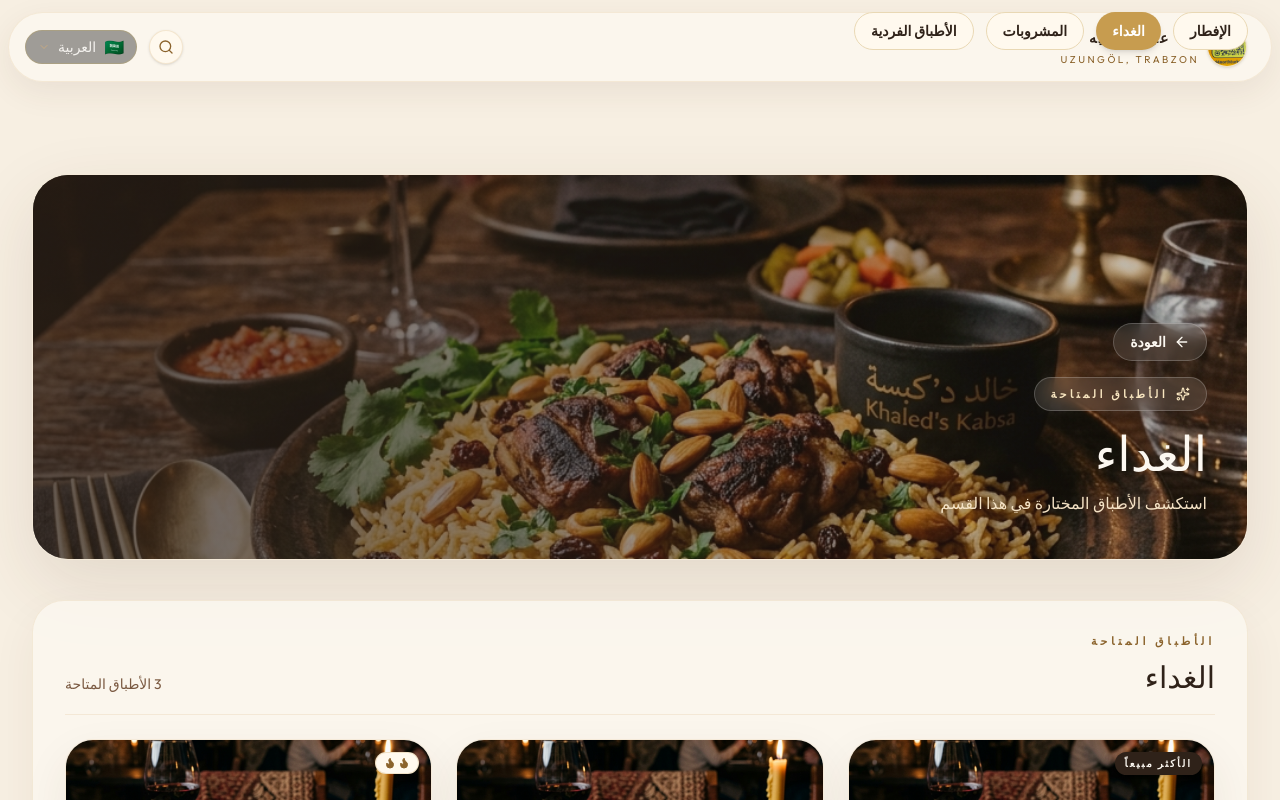
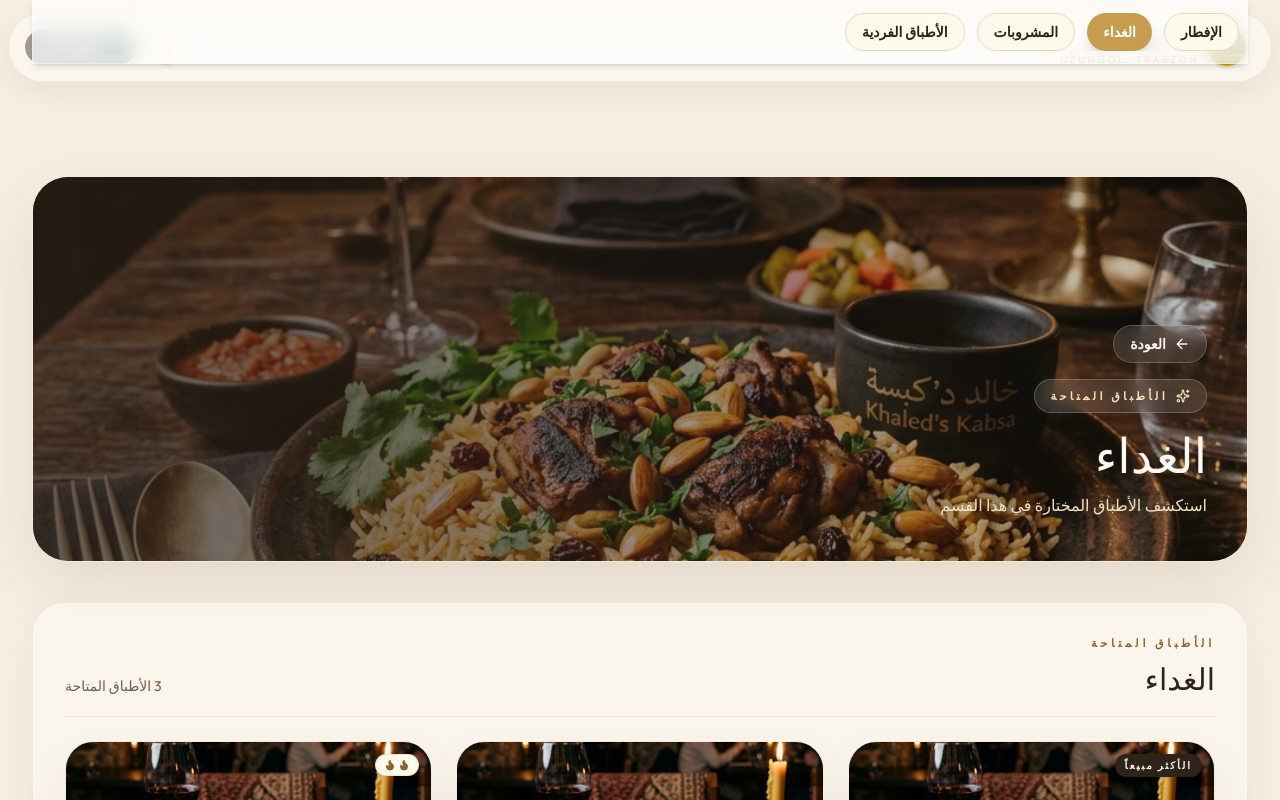
Before and after one commit to saleemAhmed7/meno-1, a Next.js app: page /lunch in a window 1280 px wide. Shown: the top 800 px of the page. Built offline with nearby package versions, Linux system fonts and the light colour scheme; a web font is replaced by a local one.

Commit message:
fix(nav): make category tabs sticky below header with glass background and RTL support

```diff
--- a/src/components/CategoryRoutePage.tsx
+++ b/src/components/CategoryRoutePage.tsx
@@ -151,10 +151,11 @@ export default function CategoryRoutePage({ slug, fallbackTitle }: CategoryRoute
         onSearchChange={setSearchQuery}
       />
 
-      {/* Category tabs - sticky on mobile, text-only pills */}
-      <div className="mx-auto w-full max-w-7xl px-4 sm:px-6 lg:px-8">
-        <div className="sticky top-20 z-40 -mx-4 px-4 sm:mx-0 sm:px-0">
-          <div className="overflow-x-auto py-3">
+      {/* Category tabs - sticky below header, glass background, RTL-aware */}
+      <div className="mx-auto w-full max-w-7xl px-4 sm:px-6 lg:px-8" style={{ direction: isRtl ? 'rtl' : 'ltr' }}>
+        <div className="sticky top-16 sm:top-20 z-50 -mx-4 px-4 sm:mx-0 sm:px-0">
+          <div className="backdrop-blur-md bg-white/70 border border-white/30 shadow-md py-3">
+            <div className="overflow-x-auto scroll-smooth px-2">
               <div className="flex gap-3 min-w-max">
                 {categorySlugs.map((s) => {
                   const active = slug === s.slug;
@@ -162,12 +163,14 @@ export default function CategoryRoutePage({ slug, fallbackTitle }: CategoryRoute
                     <button
                       key={s.slug}
                       onClick={() => router.push(s.route)}
-                    className={`flex-shrink-0 whitespace-nowrap rounded-full px-4 py-2 text-sm font-semibold transition-all ${active ? 'bg-[#c79c4f] text-white shadow-md' : 'bg-[#fff9ee] text-[#2f2219] border border-[#e9d8b4]'}`}
+                      aria-current={active ? 'true' : 'false'}
+                      className={`flex-shrink-0 whitespace-nowrap rounded-full px-4 py-2 text-sm font-semibold transition-all ${active ? 'bg-[#c79c4f] text-white shadow-lg' : 'bg-[#fff9ee] text-[#2f2219] border border-[#e9d8b4]'}`}
                     >
                       {getCatLabel(s)}
                     </button>
                   );
                 })}
+              </div>
             </div>
           </div>
         </div>
```
Lines whose indentation alone changed are shown as unchanged.
